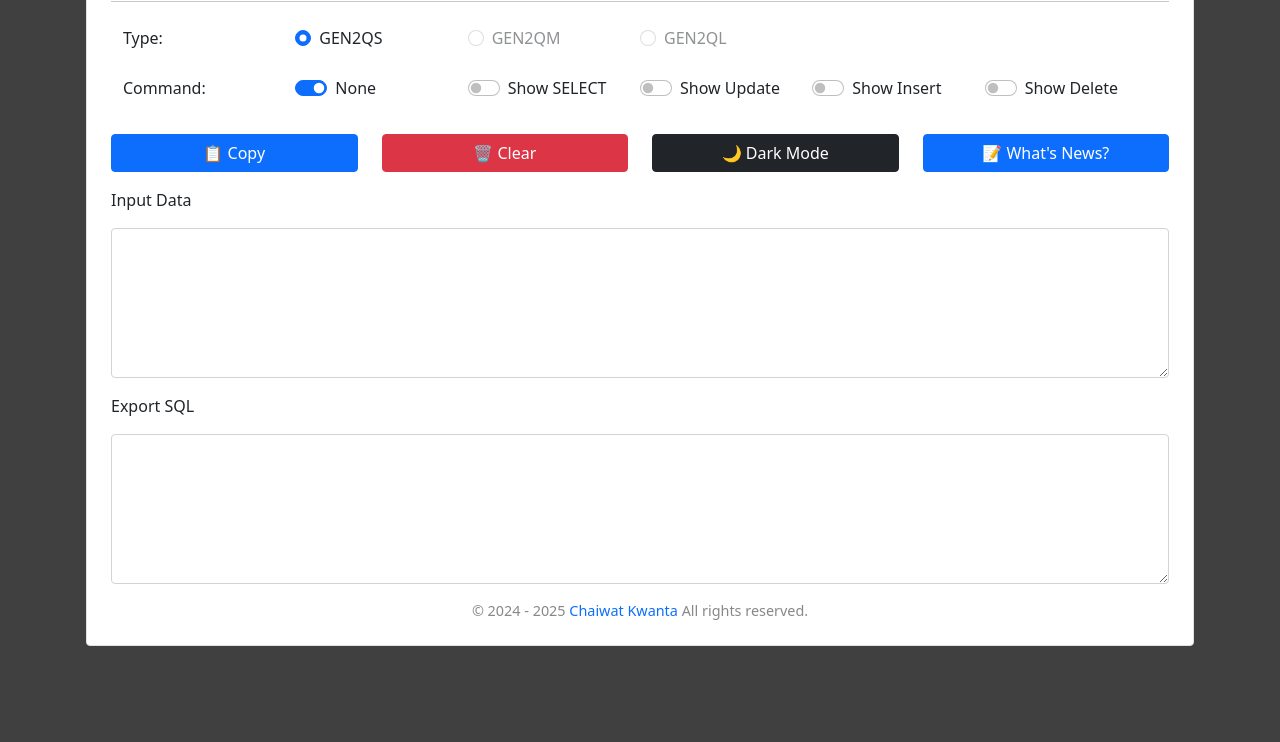
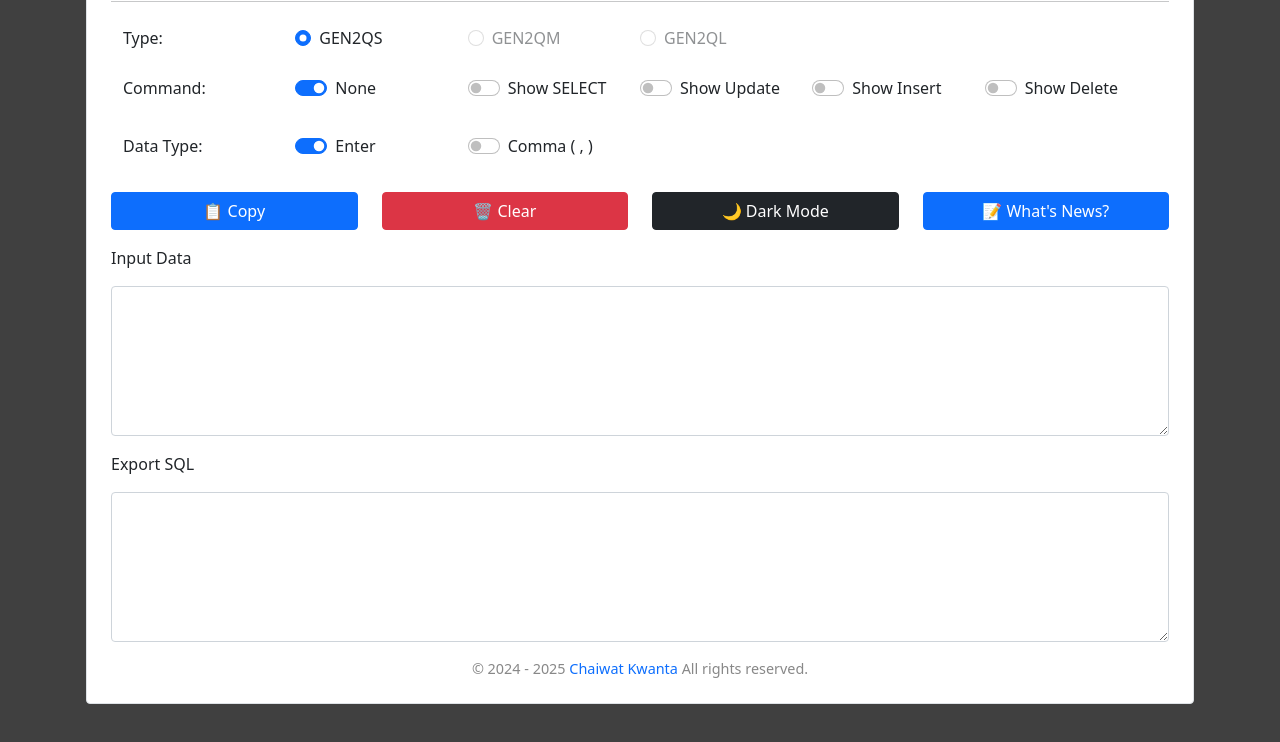
Before and after one commit to chaiwat20180/MySQLTools, a plain HTML site: page index.html in a window 1280 px wide. Shown: the part 122-864 px from the top of the page. Before the commit the page ends 808 px from the top, so only its background shows below. Drawn offline with nearby package versions, Linux system fonts and the light colour scheme; some packages are replaced by stand-ins of ours; a script that the page names is missing.

Commit message:
Update index.html
Add select function

```diff
--- a/index.html
+++ b/index.html
@@ -221,9 +221,25 @@
                         </div>
                     </div>
                 </div>
-
-
-
+                <div class="col-12 mb-4 row">
+                    <div class="col-sm-12 col-md-2 col-lg-2">
+                        <span>Data Type: </span>
+                    </div>
+                    <div class="col-sm-12 col-md-2 col-lg-2 mb-2">
+                        <div class="form-check form-switch">
+                            <input class="form-check-input" type="radio" value="Enter" id="Enter"
+                                name="selectTypeData" onchange="convertData()" checked>
+                            <label class="form-check-label" for="Enter">Enter</label>
+                        </div>
+                    </div>
+                    <div class="col-sm-12 col-md-2 col-lg-2 mb-2">
+                        <div class="form-check form-switch">
+                            <input class="form-check-input" type="radio" value="Comma" id="Comma"
+                                name="selectTypeData" onchange="convertData()">
+                            <label class="form-check-label" for="Comma">Comma ( , )</label>
+                        </div>
+                    </div>
+                </div>
                 <div class="col-12 mb-2">
                     <div class="row">
                         <div class="col-12 col-sm-3 mb-2">
```
